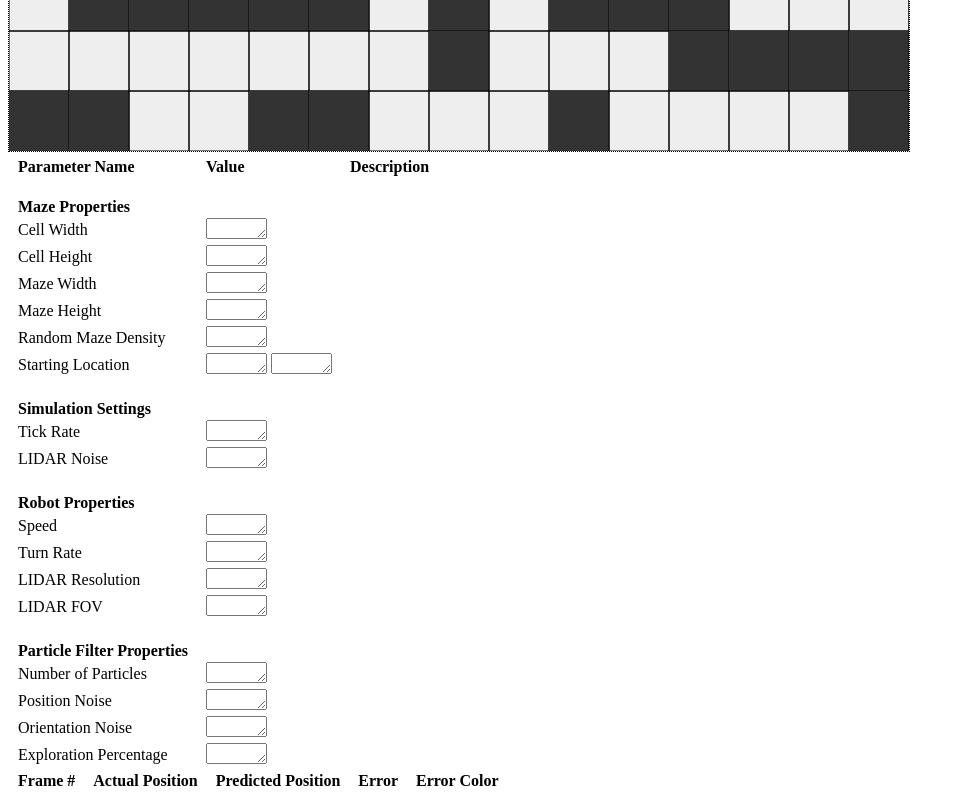
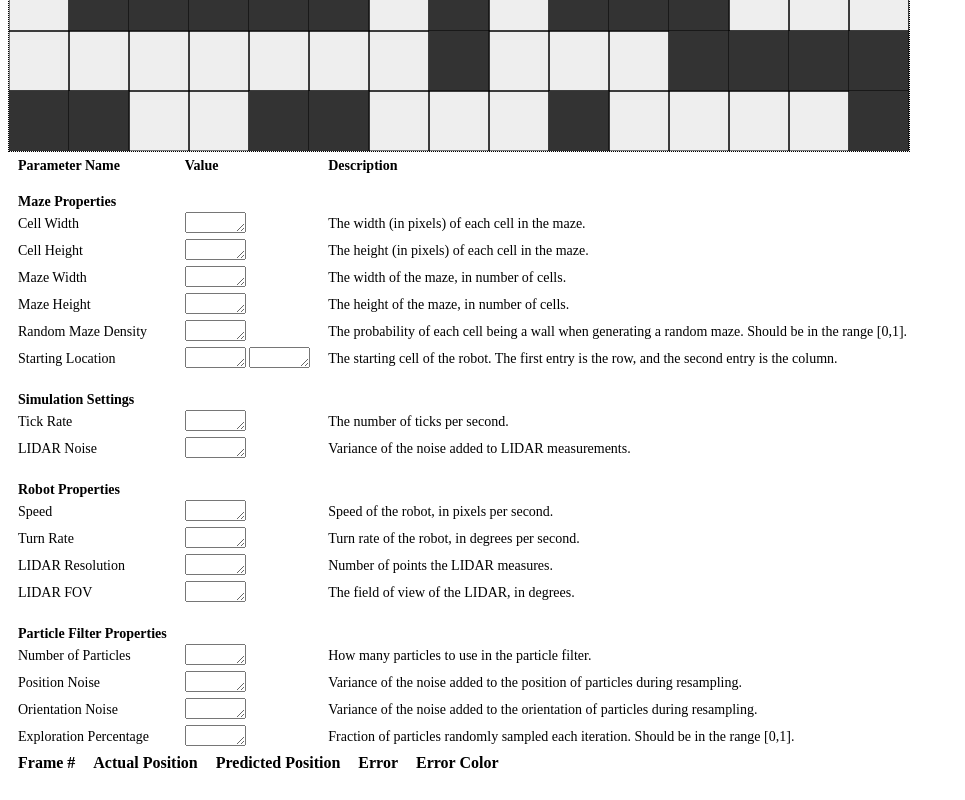
Before and after one commit to cohnt/MCL, a plain HTML site: page index.html in a window 1280 px wide. Shown: the part 839-1639 px from the top of the page, without its empty margins (0-965 px from the left). Drawn offline with Linux system fonts and the light colour scheme.

Commit message:
Added descriptions to every parameter.

```diff
--- a/index.html
+++ b/index.html
@@ -30,6 +30,9 @@
 		canvas#canvas {
 			border: 1px dotted black;
 			background-color: #eeeeee;
+		}
+		div#parameters {
+			font-size: 14px;
 		}
 	</style>
 </head>
@@ -109,6 +112,7 @@
 						resetContext();
 					}
 				})(this)"></textarea></td>
+				<td>The width (in pixels) of each cell in the maze.</td>
 			</tr>
 			<tr>
 				<td>Cell Height</td>
@@ -120,6 +124,7 @@
 						resetContext();
 					}
 				})(this)"></textarea></td>
+				<td>The height (in pixels) of each cell in the maze.</td>
 			</tr>
 			<tr>
 				<td>Maze Width</td>
@@ -130,6 +135,7 @@
 						resetContext();
 					}
 				})(this)"></textarea></td>
+				<td>The width of the maze, in number of cells.</td>
 			</tr>
 			<tr>
 				<td>Maze Height</td>
@@ -140,6 +146,7 @@
 						resetContext();
 					}
 				})(this)"></textarea></td>
+				<td>The height of the maze, in number of cells.</td>
 			</tr>
 			<tr>
 				<td>Random Maze Density</td>
@@ -148,18 +155,22 @@
 						randomMazeDensity = Number(elt.value);
 					}
 				})(this)"></textarea></td>
+				<td>The probability of each cell being a wall when generating a random maze. Should be in the range [0,1].</td>
 			</tr>
 			<tr>
 				<td>Starting Location</td>
 				<td><textarea class="parameterForm" cols="5" rows="1" onkeyup="(function(elt){
 					if(Number.isInteger(Number(elt.value)) && Number(elt.value) >= 0 && Number(elt.value) < canvasHeightBoxes) {
 						currentMazeStart[0] = Number(elt.value);
+						reset();
 					}
 				})(this)"></textarea>&nbsp;<textarea class="parameterForm" cols="5" rows="1" onkeyup="(function(elt){
 					if(Number.isInteger(Number(elt.value)) && Number(elt.value) >= 0 && Number(elt.value) < canvasWidthBoxes) {
 						currentMazeStart[1] = Number(elt.value);
+						reset();
 					}
 				})(this)"></textarea></td>
+				<td>The starting cell of the robot. The first entry is the row, and the second entry is the column.</td>
 			</tr>
 			<tr><td>&nbsp;</td></tr>
 			<tr><th>Simulation Settings</th></tr>
@@ -171,6 +182,7 @@
 						tickTime = 1000 / tickRate;
 					}
 				})(this)"></textarea></td>
+				<td>The number of ticks per second.</td>
 			</tr>
 			<tr>
 				<td>LIDAR Noise</td>
@@ -179,6 +191,7 @@
 						lidarNoiseVariance = Number(elt.value);
 					}
 				})(this)"></textarea></td>
+				<td>Variance of the noise added to LIDAR measurements.</td>
 			</tr>
 			<tr><td>&nbsp;</td></tr>
 			<tr><th>Robot Properties</th></tr>
@@ -189,6 +202,7 @@
 						robotSpeed = Number(elt.value);
 					}
 				})(this)"></textarea></td>
+				<td>Speed of the robot, in pixels per second.</td>
 			</tr>
 			<tr>
 				<td>Turn Rate</td>
@@ -197,6 +211,7 @@
 						robotTurnRate = Number(elt.value) * (Math.PI / 180);
 					}
 				})(this)"></textarea></td>
+				<td>Turn rate of the robot, in degrees per second.</td>
 			</tr>
 			<tr>
 				<td>LIDAR Resolution</td>
@@ -206,6 +221,7 @@
 						lidarAngle = lidarFOV / (lidarNumPoints - 1);
 					}
 				})(this)"></textarea></td>
+				<td>Number of points the LIDAR measures.</td>
 			</tr>
 			<tr>
 				<td>LIDAR FOV</td>
@@ -215,6 +231,7 @@
 						lidarAngle = lidarFOV / (lidarNumPoints - 1);
 					}
 				})(this)"></textarea></td>
+				<td>The field of view of the LIDAR, in degrees.</td>
 			</tr>
 			<tr><td>&nbsp;</td></tr>
 			<tr><th>Particle Filter Properties</th></tr>
@@ -225,6 +242,7 @@
 						numParticles = Number(elt.value);
 					}
 				})(this)"></textarea></td>
+				<td>How many particles to use in the particle filter.</td>
 			</tr>
 			<tr>
 				<td>Position Noise</td>
@@ -233,6 +251,7 @@
 						particlePosNoiseVariance = Number(elt.value);
 					}
 				})(this)"></textarea></td>
+				<td>Variance of the noise added to the position of particles during resampling.</td>
 			</tr>
 			<tr>
 				<td>Orientation Noise</td>
@@ -241,6 +260,7 @@
 						particleOrientationNoiseVariance = Number(elt.value) * (Math.PI / 180);
 					}
 				})(this)"></textarea></td>
+				<td>Variance of the noise added to the orientation of particles during resampling.</td>
 			</tr>
 			<tr>
 				<td>Exploration Percentage</td>
@@ -249,6 +269,7 @@
 						explorationFactor = Number(elt.value);
 					}
 				})(this)"></textarea></td>
+				<td>Fraction of particles randomly sampled each iteration. Should be in the range [0,1].</td>
 			</tr>
 			<!-- <tr>
 				<td>Parameter</td>
```
